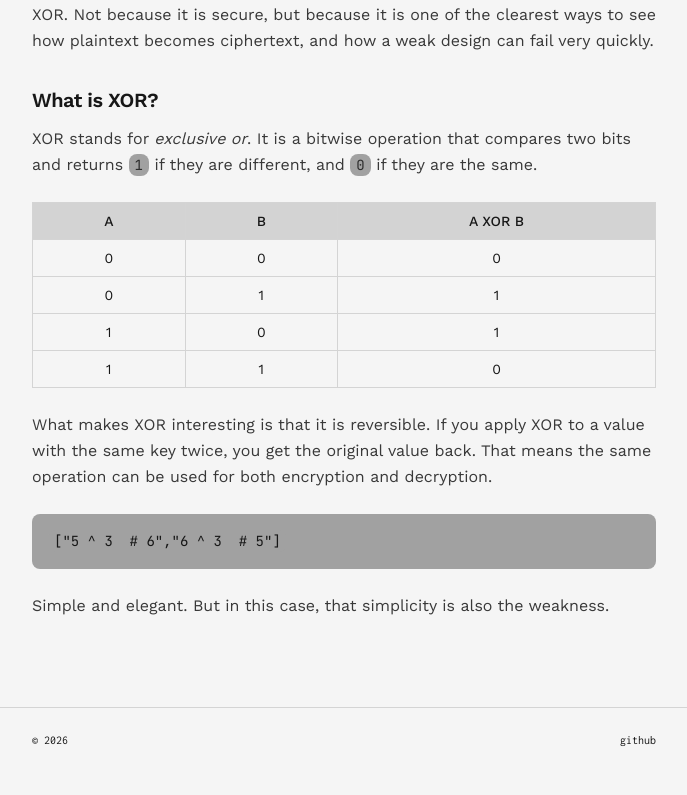
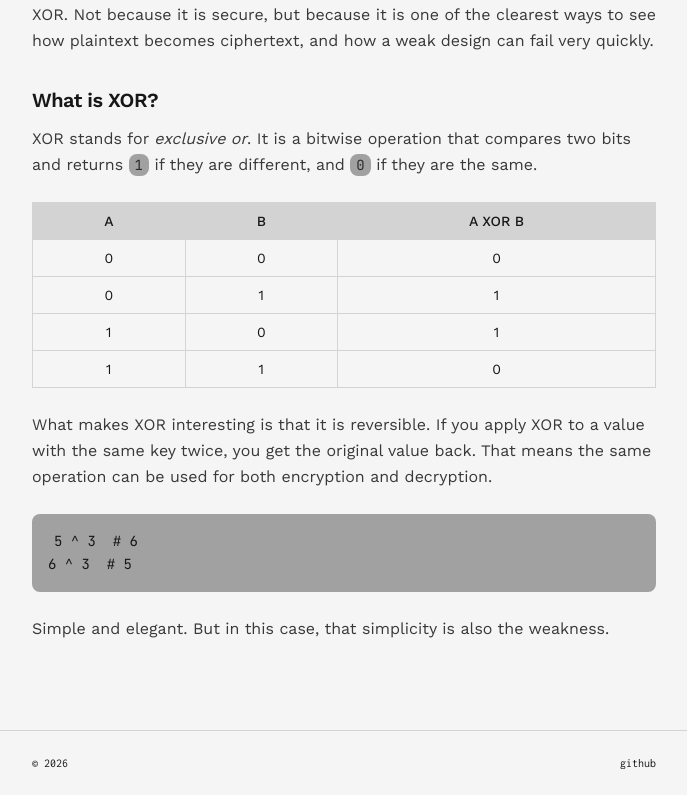
Before and after one commit to n0as-ark/logbook, a React (Vite) app: page /logbook/blog/xor-cipher-basics in a window 1280 px wide. Shown: the part 523-1318 px from the top of the page, without its empty margins (296-983 px from the left). Before the commit the page ends 1295 px from the top, so only its background shows below. Built offline with nearby package versions, Linux system fonts and the light colour scheme; the HTML template or start-up script is replaced by a standard one.

Commit message:
Update BlogPost.tsx

```diff
--- a/src/pages/BlogPost.tsx
+++ b/src/pages/BlogPost.tsx
@@ -36,7 +36,7 @@ const BlogPost = () => {
       if (codeLines.length > 0) {
         elements.push(
           <pre key={key++}>
-            <code>{JSON.stringify(codeLines)}</code>
+            <code>{codeLines.map(line => line.trimStart()).join("\n")}</code>
           </pre>
         );
         codeLines = [];
```
